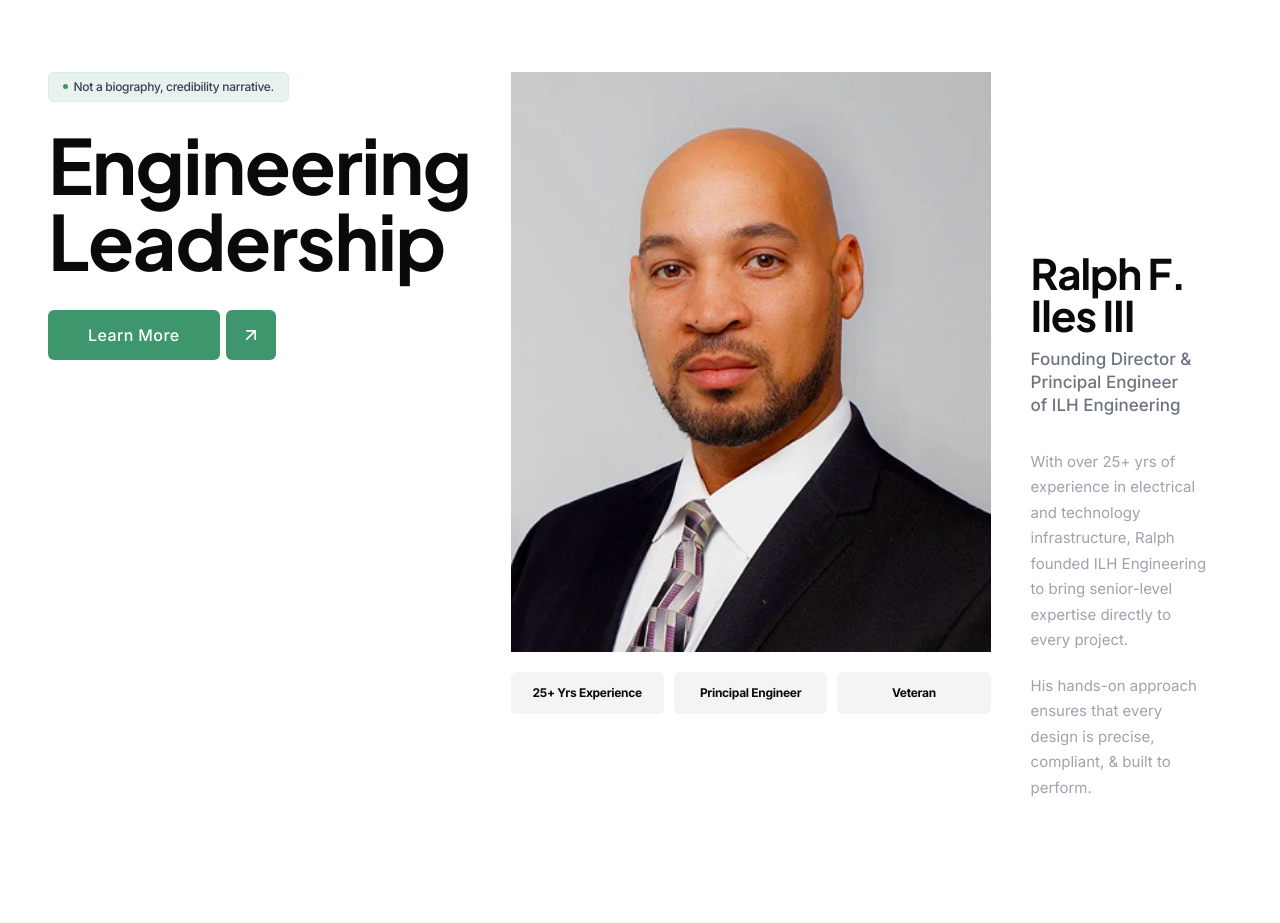
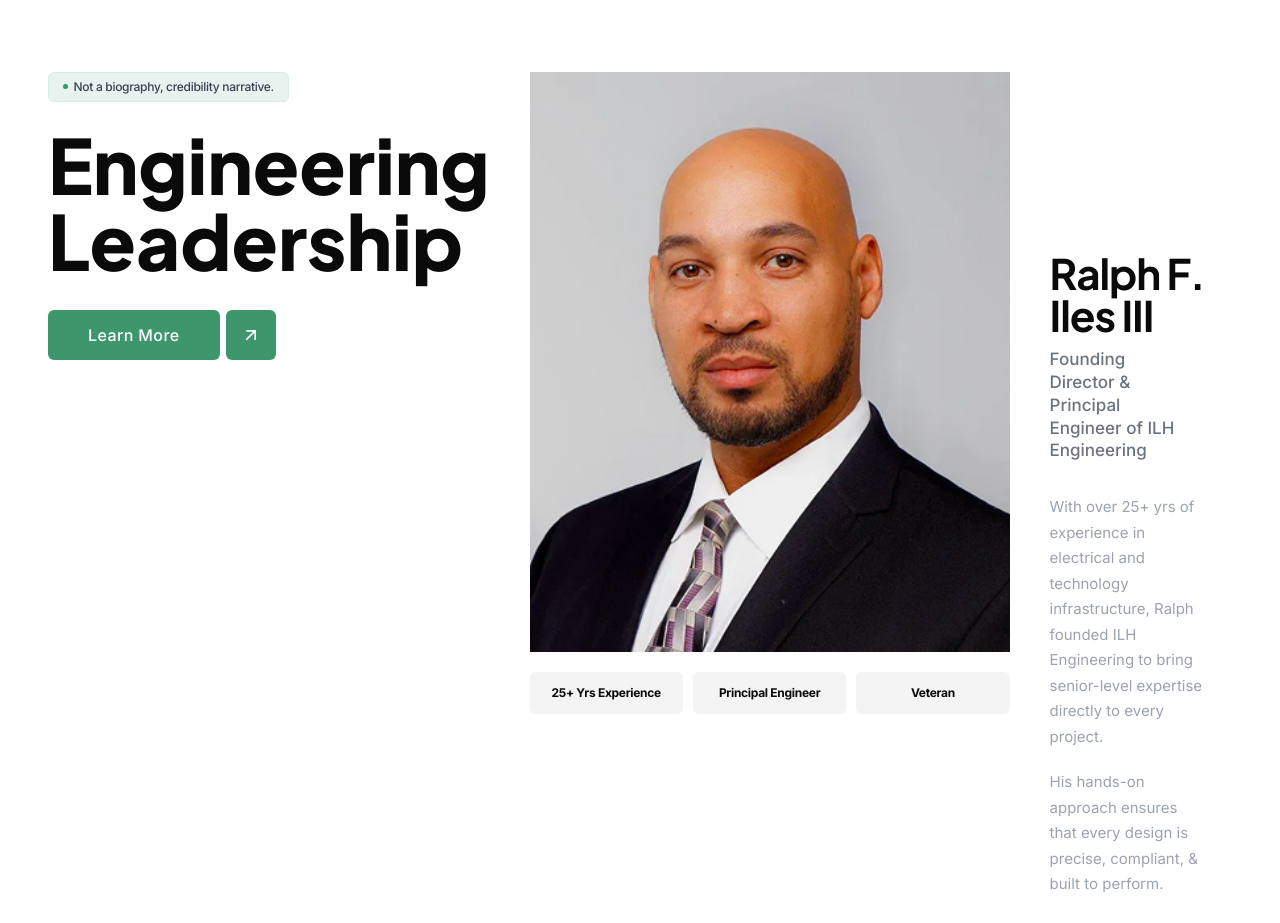
Before and after one commit to Yug210705/ILH_Engineering, a React (Vite) app: page / in a window 1280 px wide. Shown: the part 7460-8383 px from the top of the page. Built offline with nearby package versions, Linux system fonts and the light colour scheme.

Commit message:
Broaden font-weight to 800 and normalize tracking to heavily widen Left Column Title

```diff
--- a/src/components/Leadership.jsx
+++ b/src/components/Leadership.jsx
@@ -23,7 +23,7 @@ export default function Leadership() {
             </div>
 
             {/* Title */}
-            <h2 style={{ fontFamily: "'Plus Jakarta Sans', sans-serif" }} className="text-[52px] sm:text-[64px] lg:text-[76px] font-[700] leading-[1.0] tracking-[-0.02em] text-[#0a0a0a]">
+            <h2 style={{ fontFamily: "'Plus Jakarta Sans', sans-serif" }} className="text-[52px] sm:text-[64px] lg:text-[76px] font-[800] leading-[1.0] tracking-normal text-[#0a0a0a]">
               Engineering<br/>Leadership
             </h2>
 
```
